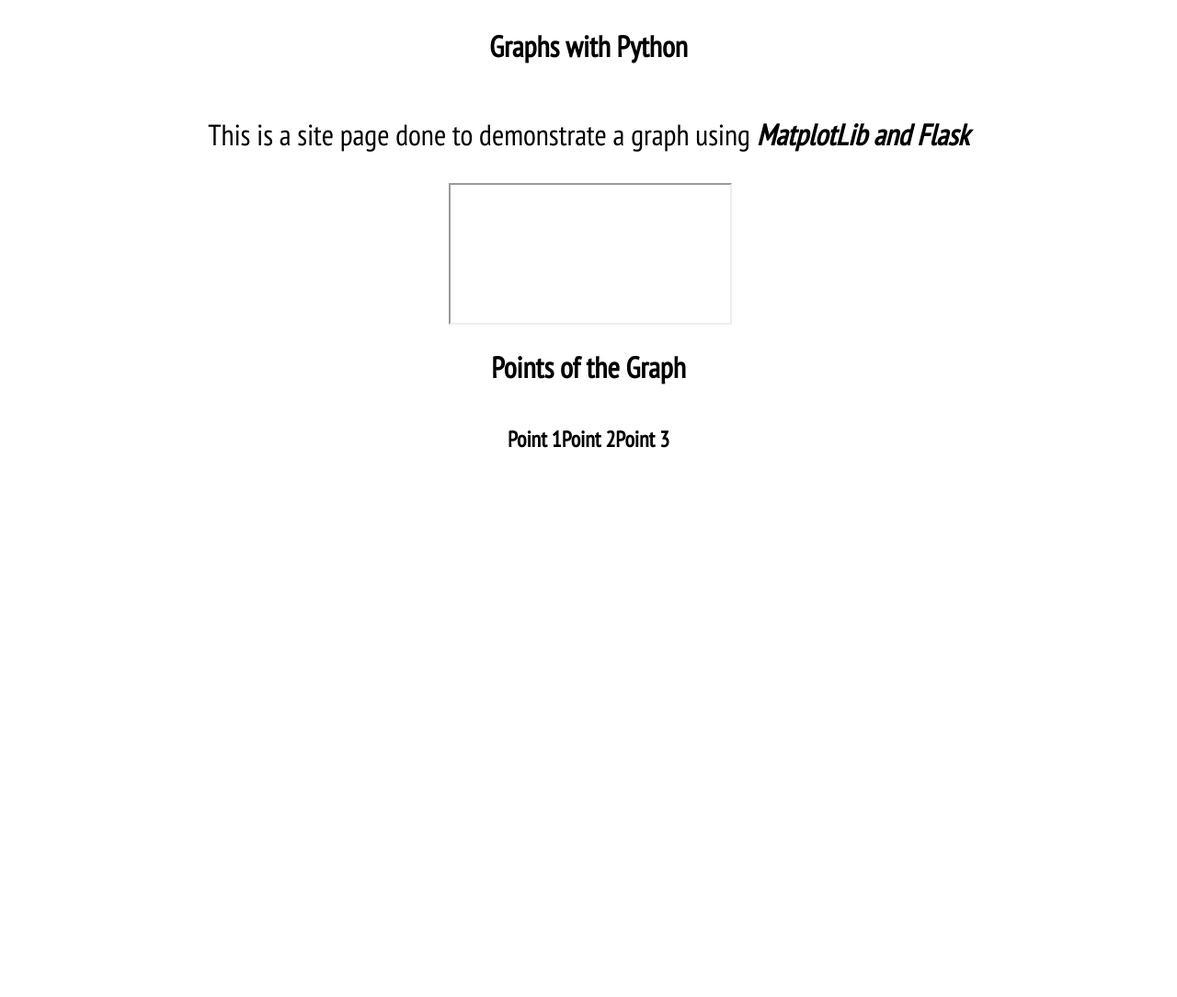
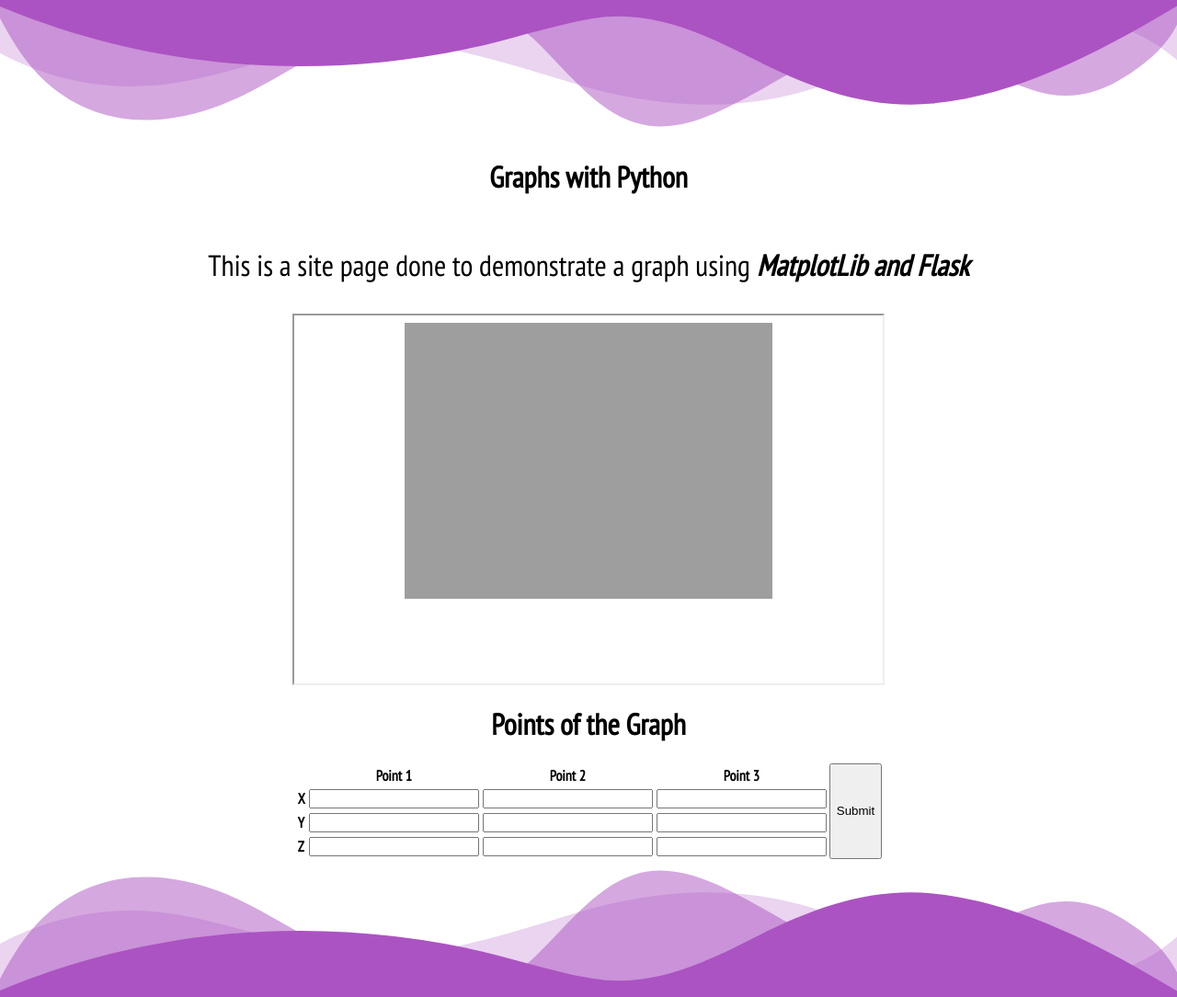
Before and after one commit to MarkVN2/Learning-Flask, a Flask app: page / in a window 1280 px wide. Shown: the whole page at 92% size. Before the commit the page ends 487 px from the top, so only its background shows below. Run offline with Flask 2, Linux system fonts and the light colour scheme; a map, chart or similar area stays blank.

Commit message:
Finished redesign in 'Numpy and Graphs'
Page has a better look

```diff
--- a/1 -Numpy and Graphs/app.py
+++ b/1 -Numpy and Graphs/app.py
@@ -6,30 +6,24 @@
 
 @app.route("/", methods =["GET", "POST"])
 def index():
-
-        # render the page if no POST is requested
-        return render_template("index.html")
-
-@app.route("/graph" , methods =["GET", "POST"])
-def graph():
     if request.method == "POST":
         #This could be done much more efficiently
 
-        eixox1 = request.form.get("eixox1")
-        eixoy1 = request.form.get("eixoy1")
-        eixoz1 = request.form.get("eixoz1")
+        x1 = request.form.get("x1")
+        y1 = request.form.get("y1")
+        z1 = request.form.get("z1")
 
-        eixox2 = request.form.get("eixox2")
-        eixoy2 = request.form.get("eixoy2")
-        eixoz2 = request.form.get("eixoz2")
+        x2 = request.form.get("x2")
+        y2 = request.form.get("y2")
+        z2 = request.form.get("z2")
 
-        eixox3 = request.form.get("eixox3")
-        eixoy3 = request.form.get("eixoy3")
-        eixoz3 = request.form.get("eixoz3")
+        x3 = request.form.get("x3")
+        y3 = request.form.get("y3")
+        z3 = request.form.get("z3")
 
-        x= np.array([eixox1, eixox2 , eixoz1 ],dtype=float)
-        y= np.array([eixoy1 , eixoy2 , eixoz2],dtype=float)
-        z= np.array([eixox3, eixoy3, eixoz3],dtype=float)
+        x= np.array([x1, x2 , z1 ],dtype=float)
+        y= np.array([y1 , y2 , z2],dtype=float)
+        z= np.array([x3, y3, z3],dtype=float)
 
         #make graph
         ax = plt.figure().add_subplot(projection='3d')
@@ -37,10 +31,16 @@
         # save the graph as a png
         plt.savefig('static\images\graph.png')
 
-        # if POST is requested render the page and return the graph directory as a variable
-        return render_template("graph.html", img = '/static/images/graph.png')
+        return render_template("index.html")
     else:
+        return render_template("index.html")
+
+@app.route("/graph")
+def graph():
         return render_template("graph.html")
 
+@app.route("/test")
+def test():
+    return "test"
 if __name__=='__main__':
     app.run()
--- a/1 -Numpy and Graphs/static/css/style.css
+++ b/1 -Numpy and Graphs/static/css/style.css
@@ -6,22 +6,19 @@
     display: grid;
     place-items: center;
     font-family: 'PT Sans Narrow', sans-serif;
+    margin: 0;
+    overflow-x: hidden;
+
 }
 p{
 font-size: 2rem;
 }
-
-.header{
-
+#topsvg{
+    width: 100vw;
+    pointer-events: none;
 }
-.text-container{
-
-}
-
-.graph-container{
-
-}
-.form-container{
-    font-family: 'PT Sans Narrow', sans-serif;
-    display: flex;
-}
+#bottomsvg {
+    width: 100vw;
+    transform: scaleY(-1);
+    pointer-events: none;
+  }
--- a/1 -Numpy and Graphs/templates/graph.html
+++ b/1 -Numpy and Graphs/templates/graph.html
@@ -7,7 +7,8 @@
     <title>Document</title>
 </head>
 <body>
-    <h1>Here is the graph</h1>
-    <img src='{{ img }}' class="graph">
+    <div style="text-align: center;">
+    <img src='/static/images/graph.png' alt="graph">
+</div>
 </body>
 </html>
--- a/1 -Numpy and Graphs/templates/index.html
+++ b/1 -Numpy and Graphs/templates/index.html
@@ -10,38 +10,46 @@
 </head>
 
 <body>
+    <img src="../static/images/topwave.svg" id="topsvg">
     <h1>Graphs with Python</h1>
     <div class="text-container">
         <p>This is a site page done to demonstrate a graph using <b><i>MatplotLib and Flask</b></i></p>
     </div>
-    <div class="graph-container">
-        <iframe name="graph" href="/graph" id="graph" width="100%" height="100%" ></iframe>
-    </div>
+        <iframe name="graph" src="/graph" style="width: 50vw;height:50vh" ></iframe>
         <h1>Points of the Graph</h1>
     <div class="form-container">
-        <form target="graph" style="display: flex;">
-
-        <div>
-            <h2>Point 1</h2>
-
-        </div>
-
-        <div>
-            <h2>Point 2</h2>
-
-        </div>
-
-        <div>
-            <h2>Point 3</h2>
-
-        </div>
-
+        <form target="/" style="display: flex;" method="post">
+        <table>
+            <tr>
+                <th></th>
+                <th>  Point 1 </th>
+                <th>  Point 2 </th>
+                <th>  Point 3 </th>
+            </tr>
+            <tr>
+                <td><b>X</b></td>
+                <td><input type="number" name="x1" ></td>
+                <td><input type="number" name="x2"></td>
+                <td><input type="number" name="x3"></td>
+            </tr>
+            <tr>
+                <td><b>Y</b></td>
+                <td><input type="number" name="y1"></td>
+                <td><input type="number" name="y2"></td>
+                <td><input type="number" name="y3"></td>
+            </tr>
+            <tr>
+                <td><b>Z</b></td>
+                <td><input type="number" name="z1"></td>
+                <td><input type="number" name="z2"></td>
+                <td><input type="number" name="z3"></td>
+            </tr>
+        </table>
+        <input type="submit" value="Submit">
     </form>
 
     </div>
-
-
-
+    <img src="../static/images/bottomwave.svg" id="bottomsvg">
 
 
 </body>
```
Also changed, not shown: 1 -Numpy and Graphs/static/images/bottomwave.svg (added), 1 -Numpy and Graphs/static/images/topwave.svg (added).
